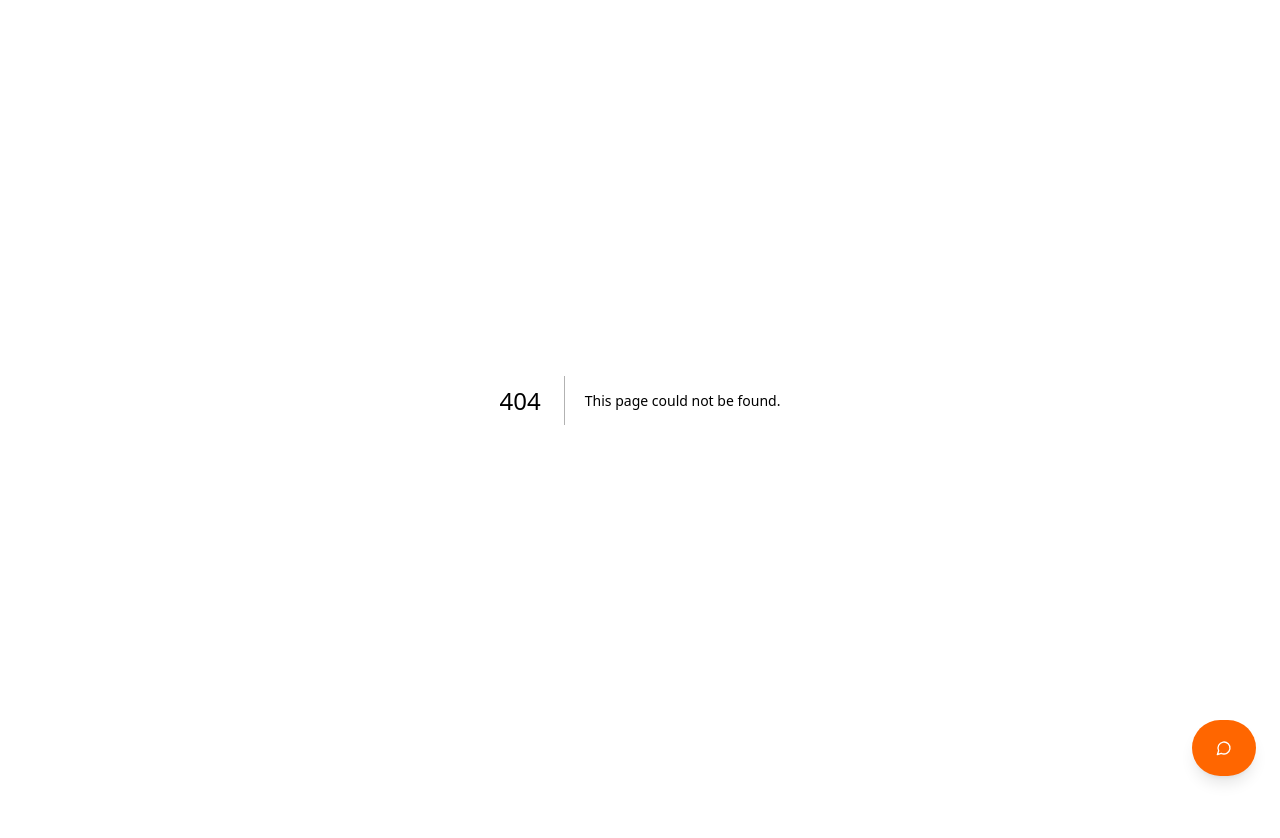
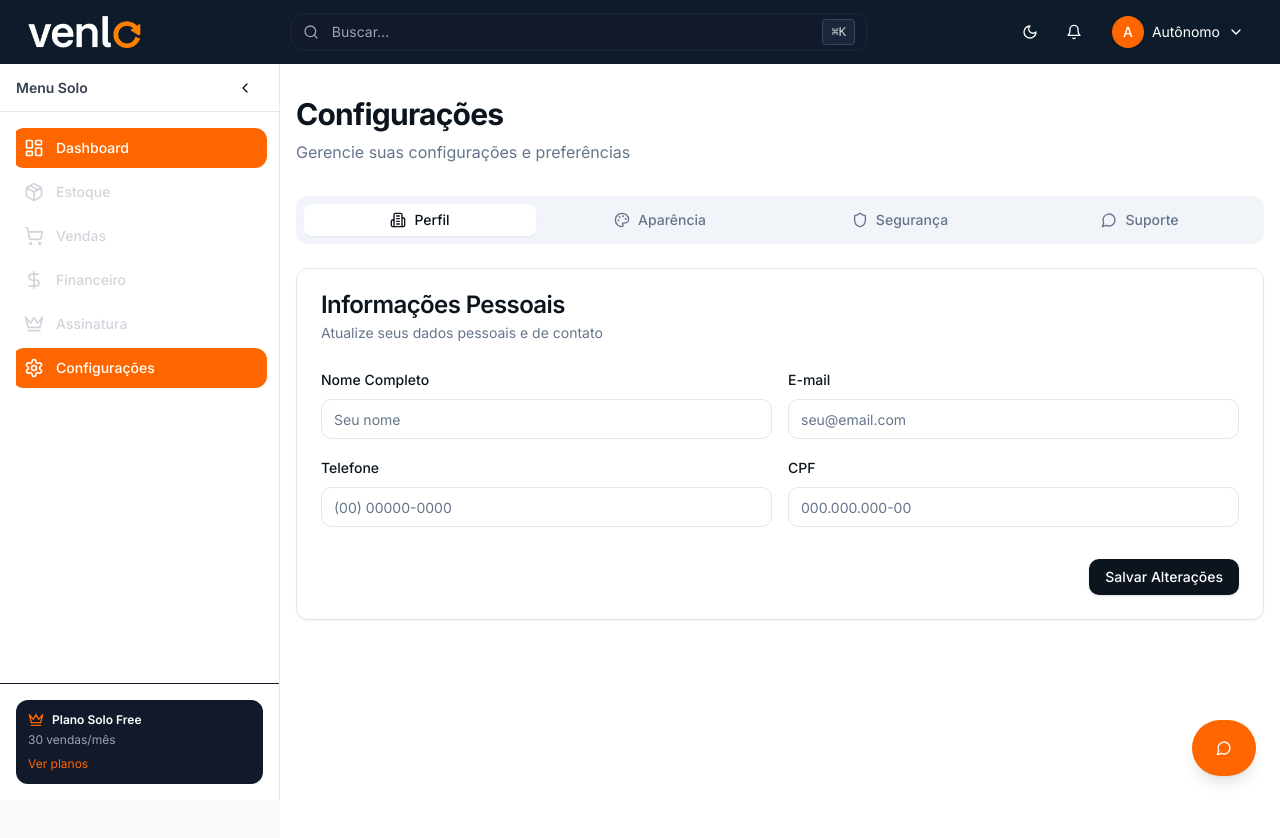
Before and after one commit to lucasnegao231193-collab/vendr-app, a Next.js app: page /solo/configuracoes in a window 1280 px wide. Before the commit this address had no page. Shown: the top 838 px of the page. Before the commit the page ends 800 px from the top, so only its background shows below. Built offline with nearby package versions, Linux system fonts and the light colour scheme.

Commit message:
fix: corrige erro de sintaxe em vendas page

```diff
--- /dev/null
+++ b/app/solo/configuracoes/page.tsx
@@ -0,0 +1,160 @@
+/**
+ * Página de Configurações - Modo Solo
+ * Versão simplificada para autônomos
+ */
+"use client";
+
+import { useState } from "react";
+import { Card, CardContent, CardDescription, CardHeader, CardTitle } from "@/components/ui/card";
+import { Tabs, TabsContent, TabsList, TabsTrigger } from "@/components/ui/tabs";
+import {
+  Building2,
+  Palette,
+  Shield,
+  MessageCircle
+} from "lucide-react";
+import { Label } from "@/components/ui/label";
+import { Input } from "@/components/ui/input";
+import { Button } from "@/components/ui/button";
+
+export default function SoloConfiguracoesPage() {
+  const [activeTab, setActiveTab] = useState("perfil");
+
+  return (
+    <div className="min-h-screen bg-background">
+      <div className="container mx-auto px-4 py-8 max-w-7xl">
+        <div className="mb-8">
+          <h1 className="text-3xl font-bold tracking-tight">Configurações</h1>
+          <p className="text-muted-foreground mt-2">
+            Gerencie suas configurações e preferências
+          </p>
+        </div>
+
+        <Tabs value={activeTab} onValueChange={setActiveTab} className="space-y-6">
+          {/* Tabs List - Responsivo */}
+          <TabsList className="grid w-full grid-cols-2 lg:grid-cols-4 gap-2 h-auto bg-muted p-2">
+            <TabsTrigger value="perfil" className="gap-2">
+              <Building2 className="h-4 w-4" />
+              <span className="hidden sm:inline">Perfil</span>
+            </TabsTrigger>
+            <TabsTrigger value="aparencia" className="gap-2">
+              <Palette className="h-4 w-4" />
+              <span className="hidden sm:inline">Aparência</span>
+            </TabsTrigger>
+            <TabsTrigger value="seguranca" className="gap-2">
+              <Shield className="h-4 w-4" />
+              <span className="hidden sm:inline">Segurança</span>
+            </TabsTrigger>
+            <TabsTrigger value="suporte" className="gap-2">
+              <MessageCircle className="h-4 w-4" />
+              <span className="hidden sm:inline">Suporte</span>
+            </TabsTrigger>
+          </TabsList>
+
+          {/* Tab Content - Perfil */}
+          <TabsContent value="perfil" className="space-y-6">
+            <Card>
+              <CardHeader>
+                <CardTitle>Informações Pessoais</CardTitle>
+                <CardDescription>
+                  Atualize seus dados pessoais e de contato
+                </CardDescription>
+              </CardHeader>
+              <CardContent className="space-y-4">
+                <div className="grid grid-cols-1 md:grid-cols-2 gap-4">
+                  <div className="space-y-2">
+                    <Label htmlFor="nome">Nome Completo</Label>
+                    <Input id="nome" placeholder="Seu nome" />
+                  </div>
+                  <div className="space-y-2">
+                    <Label htmlFor="email">E-mail</Label>
+                    <Input id="email" type="email" placeholder="seu@email.com" />
+                  </div>
+                  <div className="space-y-2">
+                    <Label htmlFor="telefone">Telefone</Label>
+                    <Input id="telefone" placeholder="(00) 00000-0000" />
+                  </div>
+                  <div className="space-y-2">
+                    <Label htmlFor="cpf">CPF</Label>
+                    <Input id="cpf" placeholder="000.000.000-00" />
+                  </div>
+                </div>
+                <div className="flex justify-end pt-4">
+                  <Button>Salvar Alterações</Button>
+                </div>
+              </CardContent>
+            </Card>
+          </TabsContent>
+
+          {/* Tab Content - Aparência */}
+          <TabsContent value="aparencia" className="space-y-6">
+            <Card>
+              <CardHeader>
+                <CardTitle>Tema</CardTitle>
+                <CardDescription>
+                  Personalize a aparência do sistema
+                </CardDescription>
+              </CardHeader>
+              <CardContent>
+                <p className="text-sm text-muted-foreground">
+                  Configurações de tema em breve...
+                </p>
+              </CardContent>
+            </Card>
+          </TabsContent>
+
+          {/* Tab Content - Segurança */}
+          <TabsContent value="seguranca" className="space-y-6">
+            <Card>
+              <CardHeader>
+                <CardTitle>Alterar Senha</CardTitle>
+                <CardDescription>
+                  Mantenha sua conta segura
+                </CardDescription>
+              </CardHeader>
+              <CardContent className="space-y-4">
+                <div className="space-y-2">
+                  <Label htmlFor="senha-atual">Senha Atual</Label>
+                  <Input id="senha-atual" type="password" />
+                </div>
+                <div className="space-y-2">
+                  <Label htmlFor="nova-senha">Nova Senha</Label>
+                  <Input id="nova-senha" type="password" />
+                </div>
+                <div className="space-y-2">
+                  <Label htmlFor="confirmar-senha">Confirmar Nova Senha</Label>
+                  <Input id="confirmar-senha" type="password" />
+                </div>
+                <div className="flex justify-end pt-4">
+                  <Button>Alterar Senha</Button>
+                </div>
+              </CardContent>
+            </Card>
+          </TabsContent>
+
+          {/* Tab Content - Suporte */}
+          <TabsContent value="suporte" className="space-y-6">
+            <Card>
+              <CardHeader>
+                <CardTitle>Precisa de Ajuda?</CardTitle>
+                <CardDescription>
+                  Entre em contato conosco
+                </CardDescription>
+              </CardHeader>
+              <CardContent className="space-y-4">
+                <div className="space-y-2">
+                  <p className="text-sm">
+                    <strong>E-mail:</strong> suporte@venlo.com.br
+                  </p>
+                  <p className="text-sm">
+                    <strong>WhatsApp:</strong> (13) 98140-1945
+                  </p>
+                </div>
+              </CardContent>
+            </Card>
+          </TabsContent>
+        </Tabs>
+      </div>
+    </div>
+  );
+}
--- a/app/solo/vendas/page.tsx
+++ b/app/solo/vendas/page.tsx
@@ -264,7 +264,6 @@ export default function SoloVendasPage() {
             )}
           </CardContent>
         </Card>
-      </div>
     </div>
   );
 }
--- a/components/SoloSidebar.tsx
+++ b/components/SoloSidebar.tsx
@@ -72,21 +72,21 @@ export function SoloSidebar() {
       transition={{ duration: 0.3 }}
       className={cn(
         "fixed left-0 top-16 bottom-0 z-30",
-        "bg-trust-blue-900 dark:bg-trust-blue-800",
-        "border-r border-trust-blue-800 dark:border-trust-blue-700",
+        "bg-white dark:bg-trust-blue-800",
+        "border-r border-gray-200 dark:border-trust-blue-700",
         "flex flex-col"
       )}
     >
       {/* Header com botão de colapsar */}
-      <div className="h-12 flex items-center justify-between px-4 border-b border-trust-blue-800">
+      <div className="h-12 flex items-center justify-between px-4 border-b border-gray-200 dark:border-trust-blue-700">
         {!collapsed && (
-          <span className="text-white font-semibold text-sm">Menu Solo</span>
+          <span className="font-semibold text-sm text-gray-700 dark:text-white">Menu Solo</span>
         )}
         <Button
           variant="ghost"
           size="icon"
           onClick={() => setCollapsed(!collapsed)}
-          className="text-white hover:bg-trust-blue-800 ml-auto"
+          className="ml-auto"
         >
           {collapsed ? (
             <ChevronRight className="h-5 w-5" />
```
Also changed, not shown: 1 other file (tests, documents, lock files or other folders).
